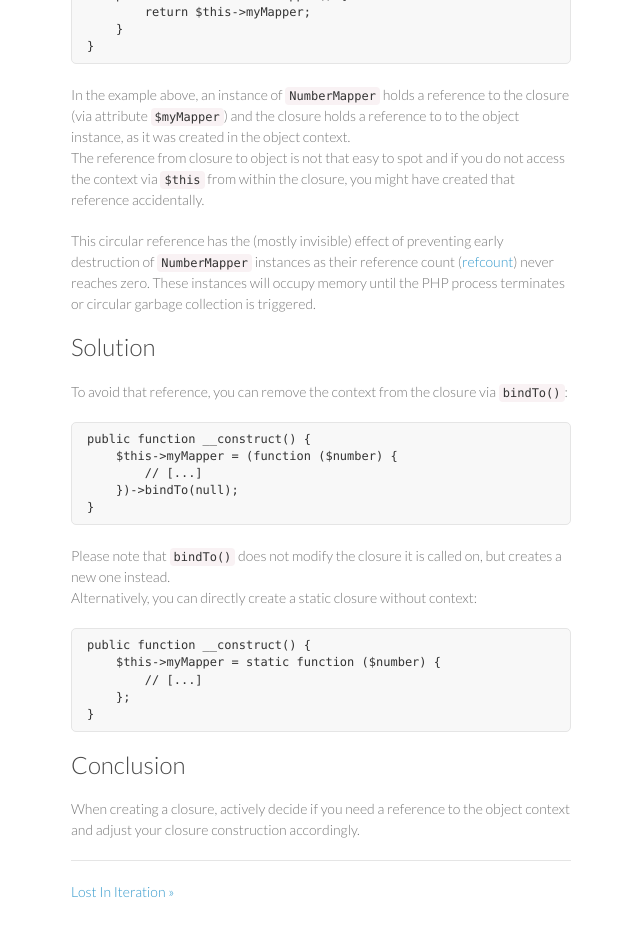
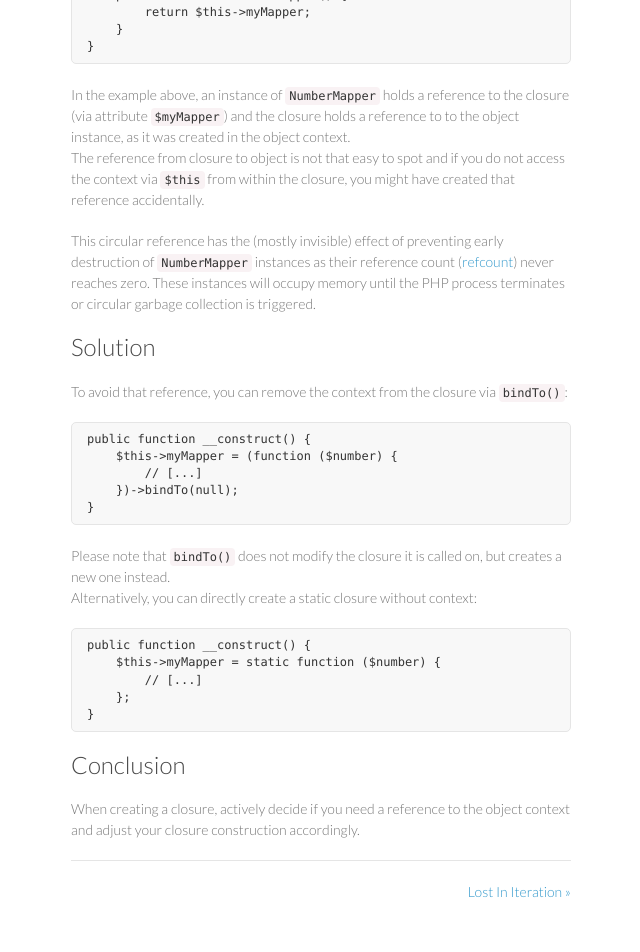
Before and after one commit to Matthimatiker/matthimatiker.github.io, a Jekyll site: the page built from _posts/2017-04-02-circular-reference-via-closure.md, in a window 1280 px wide. Shown: the part 1059-2011 px from the top of the page, without its empty margins (499-1139 px from the left). Built offline with Jekyll 4.4.1, drawn with Linux system fonts in a browser that asks for light colours; a style sheet for code colours, icons or effects is not loaded.

Commit message:
display prev/next links left and right

```diff
--- a/_layouts/post.html
+++ b/_layouts/post.html
@@ -26,11 +26,11 @@
         <hr />
         <nav>
             {% if page.previous %}
-                <a class="previous-post" rel="prev" href="{{ page.previous.url }}">&laquo; {{page.previous.title}}</a>
+                <a class="previous-post-link" rel="prev" href="{{ page.previous.url }}">&laquo; {{page.previous.title}}</a>
             {% endif %}
 
             {% if page.next %}
-                <a class="next-post" rel="next" href="{{ page.next.url }}">{{page.next.title}} &raquo;</a>
+                <a class="next-post-link" rel="next" href="{{ page.next.url }}">{{page.next.title}} &raquo;</a>
             {% endif %}
         </nav>
     </footer>
--- a/stylesheets/styles.css
+++ b/stylesheets/styles.css
@@ -153,6 +153,20 @@
   margin:0 0 20px;
 }
 
+.previous-post-link, .next-post-link {
+  display: inline;
+  width: 50%;
+}
+
+.previous-post-link {
+  float: left;
+}
+
+.next-post-link {
+  float: right;
+  text-align: right;
+}
+
 @media print, screen and (max-width: 960px) {
 
   div.wrapper {
```
